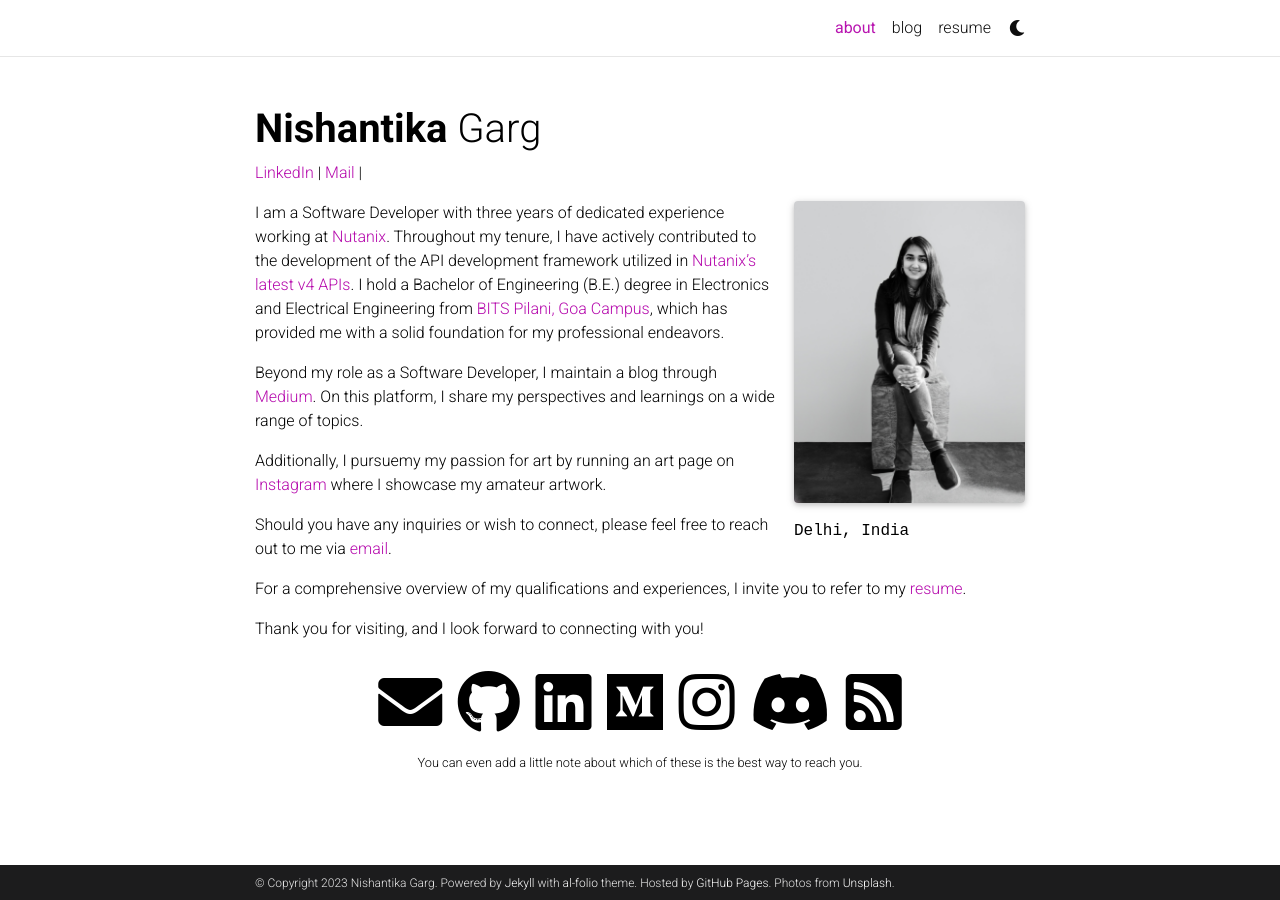
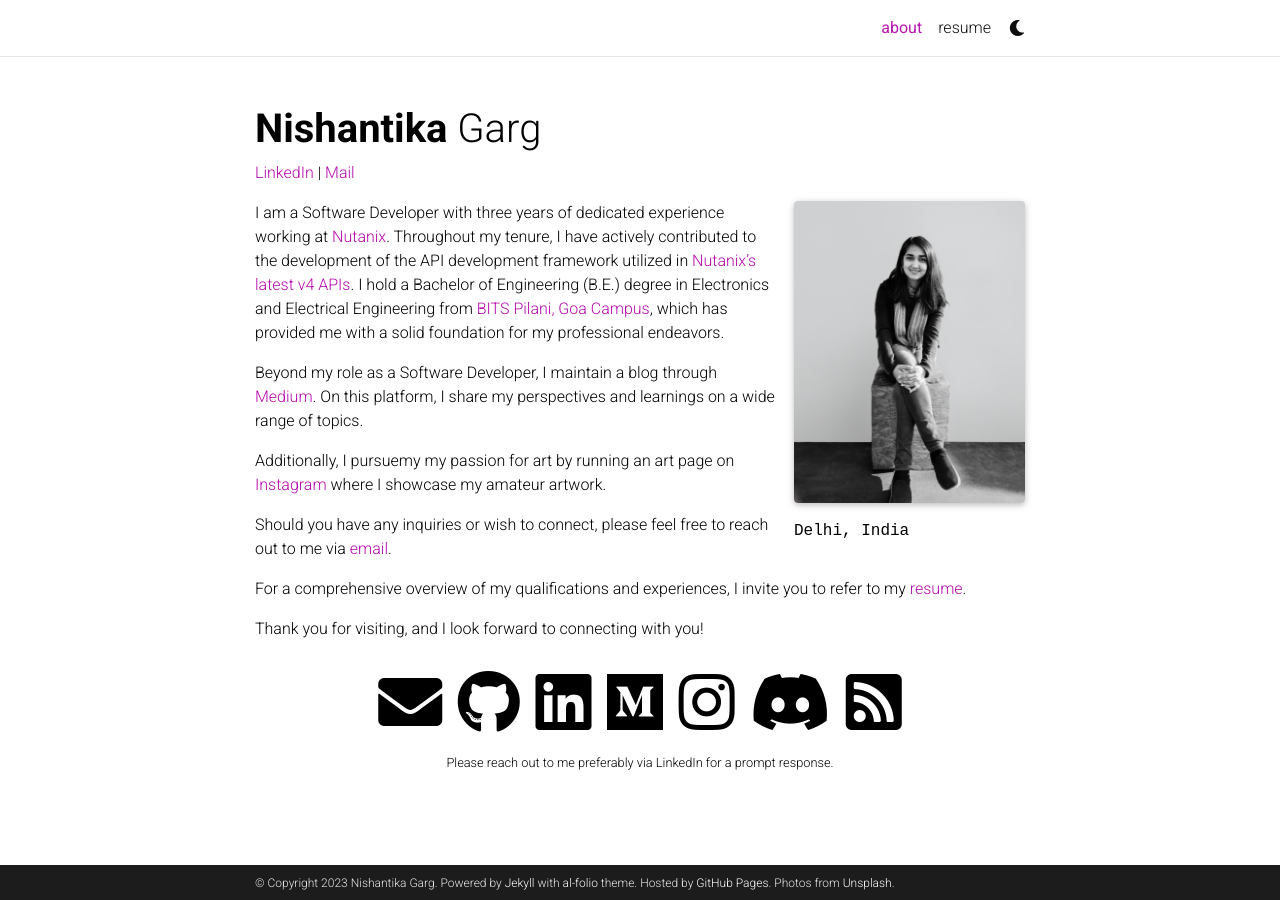
Before and after one commit to nishantika/nishantika.github.io, a Jekyll site: the page built from _pages/about.md, in a window 1280 px wide. Built offline with Jekyll 4.4.1, drawn with Linux system fonts in a browser that asks for light colours; full-size pictures stand in for the smaller copies a plugin makes; comment, search, counter and statistics services are not loaded; a style sheet for code colours, icons or effects is not loaded.

Commit message:
clean up

```diff
--- a/_config.yml
+++ b/_config.yml
@@ -106,7 +106,7 @@
 discord_id: 719878627042525247 # your discord id (18-digit unique numerical identifier)
 
 contact_note: >
-  You can even add a little note about which of these is the best way to reach you.
+  Please reach out to me preferably via LinkedIn for a prompt response.
 
 # -----------------------------------------------------------------------------
 # Analytics and search engine verification
@@ -122,8 +122,8 @@
 # Blog
 # -----------------------------------------------------------------------------
 
-blog_name: al-folio # blog_name will be displayed in your blog page
-blog_nav_title: blog # your blog must have a title for it to be displayed in the nav bar
+blog_name: # blog_name will be displayed in your blog page : Add title to add blog to website
+blog_nav_title: # your blog must have a title for it to be displayed in the nav bar assets/pdf/NishantikaGargResume2023.pdf
 blog_description: a simple whitespace theme for academics
 permalink: /blog/:year/:title/
 
--- a/_pages/about.md
+++ b/_pages/about.md
@@ -2,7 +2,7 @@
 layout: about
 title: about
 permalink: /
-subtitle: <a href='https://www.linkedin.com/in/nishantikagarg/'>LinkedIn</a> | <a href='mailto:nishantikagarg@gmail.com'>Mail</a> |
+subtitle: <a href='https://www.linkedin.com/in/nishantikagarg/'>LinkedIn</a> | <a href='mailto:nishantikagarg@gmail.com'>Mail</a>
 
 profile:
   align: right
@@ -25,6 +25,6 @@
 
 Should you have any inquiries or wish to connect, please feel free to reach out to me via [email](mailto:nishantikagarg@gmail.com).
 
-For a comprehensive overview of my qualifications and experiences, I invite you to refer to my [resume](/assets/pdf/NishantikaGargResume2023.pdf).
+For a comprehensive overview of my qualifications and experiences, I invite you to refer to my [resume](/resume).
 
 Thank you for visiting, and I look forward to connecting with you!
```
